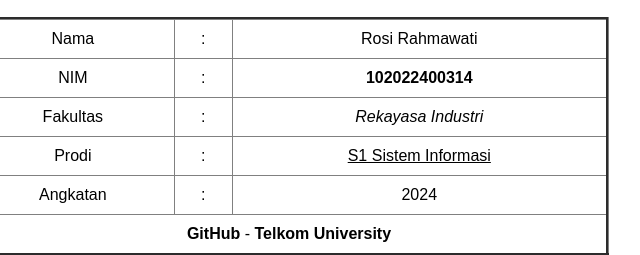
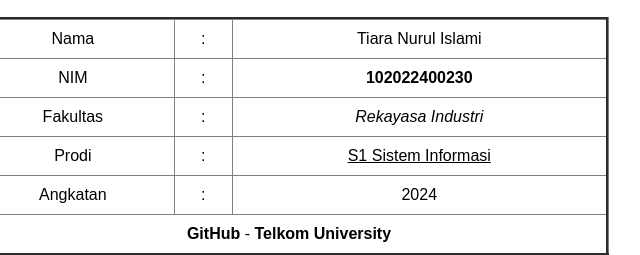
Before and after one commit to tiaranurulislami-hub/tiaranurulislami.github.io, a plain HTML site: page index.html in a window 1280 px wide. Shown: the part 309-564 px from the top of the page, 351-991 px from the left. Drawn offline with Linux system fonts and the light colour scheme.

Commit message:
Update index.html

```diff
--- a/index.html
+++ b/index.html
@@ -50,12 +50,12 @@
         <tr>
           <td>Nama</td>
           <td>:</td>
-          <td>Rosi Rahmawati</td>
+          <td>Tiara Nurul Islami</td>
         </tr>
         <tr>
           <td>NIM</td>
           <td>:</td>
-          <td><b>102022400314</b></td>
+          <td><b>102022400230</b></td>
         </tr>
         <tr>
           <td>Fakultas</td>
```
